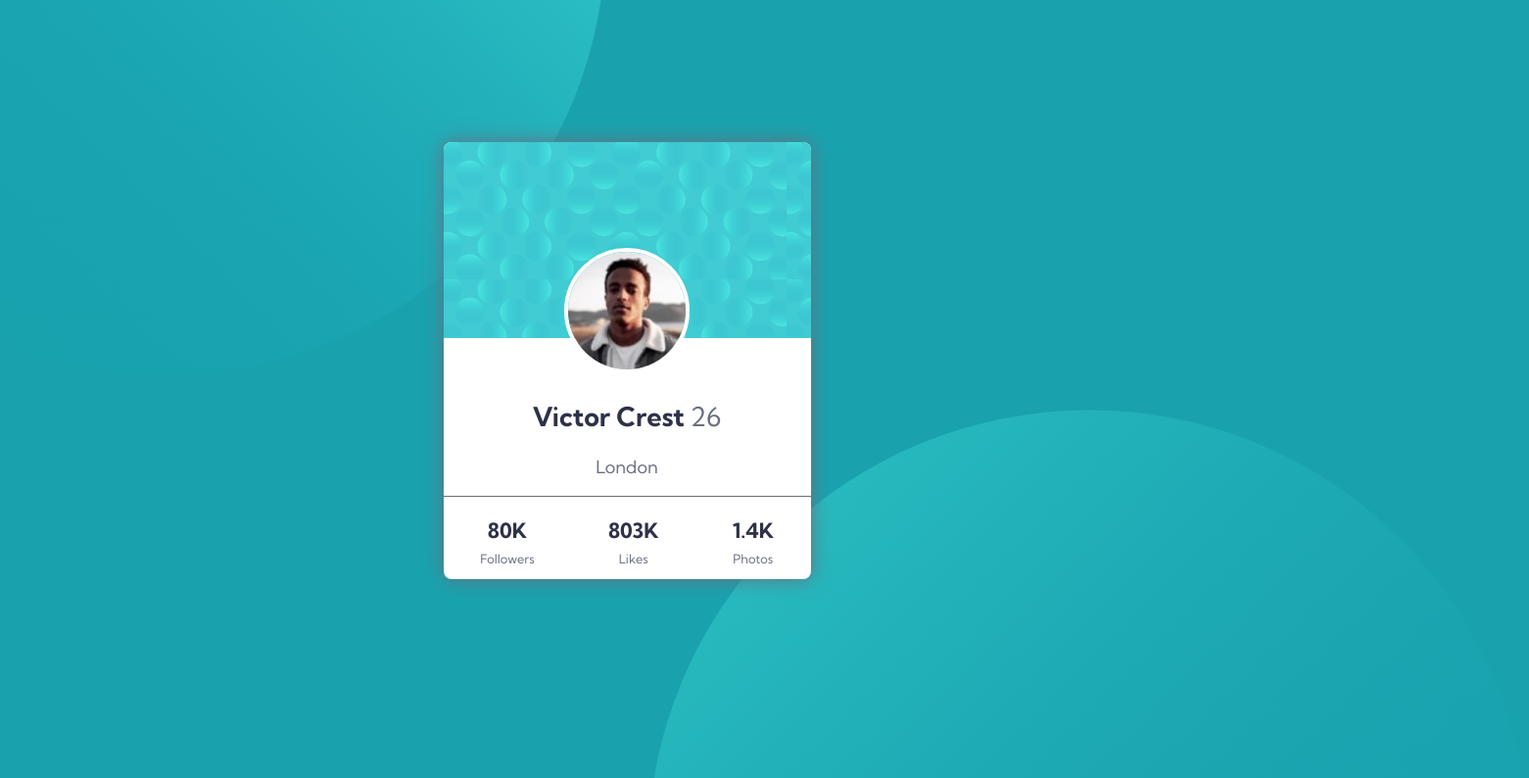
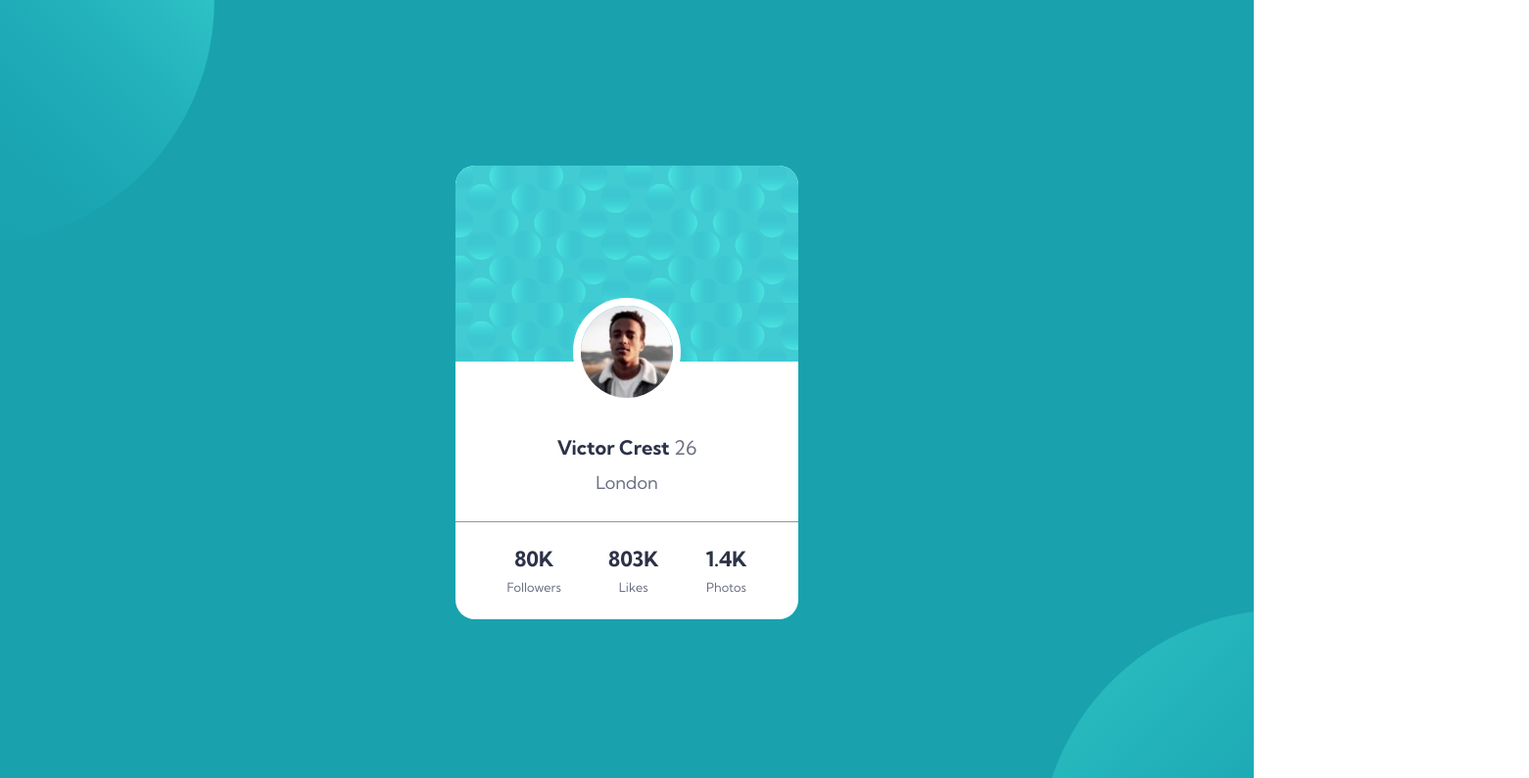
Before and after one commit to hriteek/profile-card-component-main, a plain HTML site: page index.html in a window 1280 px wide. Shown: the top 794 px of the page at 98% size, 1561 px wide, since content can reach past the window. Drawn offline with Linux system fonts and the light colour scheme.

Commit message:
design changes

```diff
--- a/index.html
+++ b/index.html
@@ -33,14 +33,18 @@
     </style>
   </head>
   <body>
-    <div class="container">
-      <section>
-        <div class="circles">
-          <img class="circle--top" src="./images/bg-pattern-top.svg" alt="">
-          <img class="circle--bottom" src="./images/bg-pattern-bottom.svg" alt="">
-        </div>
-        <div class="section--top">
-          <div class="background"></div>
+    <section>
+      <div class="circles">
+        <img class="circle--top" src="./images/bg-pattern-top.svg" alt="" />
+        <img
+          class="circle--bottom"
+          src="./images/bg-pattern-bottom.svg"
+          alt=""
+        />
+      </div>
+      <div class="card">
+        <div class="card__header"></div>
+        <div class="card__body">
           <div class="img__container">
             <img src="./images/image-victor.jpg" alt="profile picture" />
           </div>
@@ -50,7 +54,7 @@
           </h2>
           <p>London</p>
         </div>
-        <div class="stats">
+        <div class="card__footer">
           <div>
             <h3>80K</h3>
             <p>Followers</p>
@@ -64,7 +68,7 @@
             <p>Photos</p>
           </div>
         </div>
-      </section>
-    </div>
+      </div>
+    </section>
   </body>
 </html>
--- a/styles.css
+++ b/styles.css
@@ -3,10 +3,13 @@
   --clr-primary--dark: hsl(229, 23%, 23%);
   --clr-primary: hsl(227, 10%, 46%);
   --clr-gray: hsl(0, 0%, 59%);
+
+  --bd-radius: 20px;
 }
 
 *,
-*::before*::after {
+*::before,
+*::after {
   margin: 0;
   padding: 0;
   box-sizing: border-box;
@@ -18,93 +21,123 @@ html {
 
 body {
   font-size: 18px;
-  background-color: var(--clr-cyan);
-  overflow-x: hidden;
 }
 
 img {
   width: 100%;
 }
 
-.container {
-  height: 90vh;
-  width: 80%;
-  margin: auto;
+.circle--top,
+.circle--bottom {
+  position: absolute;
+  width: 500px;
+  height: auto;
+}
+
+.circle--top {
+  top: -250px;
+  left: -281px;
+}
+
+.circle--bottom {
+  bottom: -322px;
+  right: -281px;
+}
+
+section {
+  background-color: var(--clr-cyan);
+  text-align: center;
+  height: 100vh;
+  box-shadow: 0 0 20px var(--clr-primary);
+  position: relative;
+  overflow: hidden;
   display: flex;
   justify-content: center;
   align-items: center;
 }
 
-.circle--top,
-.circle--bottom {
-  position: absolute;
-  width: 900px;
-  height: auto;
-  z-index: -999999;
+.card {
+  color: var(--clr-primary--dark);
+  border-radius: var(--bd-radius);
+  background-color: white;
+  position: relative;
+  text-align: center;
+  width: 350px;
+  overflow: hidden;
 }
 
-.circle--top {
-  top: -518px;
-  left: -281px;
+.card__body {
+  padding: 0 20px 28px;
+}
+.img__container {
+  width: 110px;
+  height: 110px;
+  border-radius: 50%;
+  border: 8px solid white;
+  overflow: hidden;
+  margin: -65px auto 30px auto;
 }
 
-.circle--bottom {
-  bottom: -518px;
-  right: -281px;
+.card__body img {
+  width: 100%;
+  height: auto;
+  display: block;
 }
 
-section {
-  background-color: white;
-  text-align: center;
-  width: 375px;
-  border-radius: 8px;
-  box-shadow: 0 0 20px var(--clr-primary);
+.card__body h2 {
+  font-size: 1.25rem;
+  margin-bottom: 12px;
 }
 
-.section--top img {
-  width: 120px;
-  border-radius: 50%;
-  border: 4px solid white;
-  margin-top: -11.5vh;
-}
-
-.section--top h2,
-.stats h3 {
-  color: var(--clr-primary--dark);
+.card__footer h3 {
   font-weight: 700;
-}
-
-.stats h3 {
   margin-bottom: 0.4em;
 }
 
-.section--top span,
-.stats p {
+.card__body span,
+.card__footer p {
   font-weight: 400;
   color: var(--clr-primary);
 }
 
-.stats p {
+.card__footer p {
   font-size: 0.8rem;
   margin-top: 0;
 }
 
-.section--top p {
+.card__body p {
   color: var(--clr-primary);
 }
 
-.img_container {
-  text-align: center;
-}
-
-.background {
+.card__header {
   height: 25vh;
-  border-radius: 8px 8px 0 0;
   background-image: url('./images/bg-pattern-card.svg');
 }
 
-.stats {
+.card__footer {
+  border-top: 1px solid var(--clr-gray);
+  flex: 1;
+  height: 100px;
   display: flex;
-  border-top: 1px solid var(--clr-primary);
-  justify-content: space-around;
+  flex-direction: row;
+  justify-content: center;
+  align-items: center;
+  gap: 3rem;
 }
+
+@media screen and (min-width: 1440px) {
+  .circle--bottom,
+  .circle--top {
+    width: 900px;
+  }
+
+  .circle--top {
+    top: -518px;
+    left: -281px;
+  }
+
+  .circle--bottom {
+    bottom: -518px;
+    right: -281px;
+  }
+}
```
